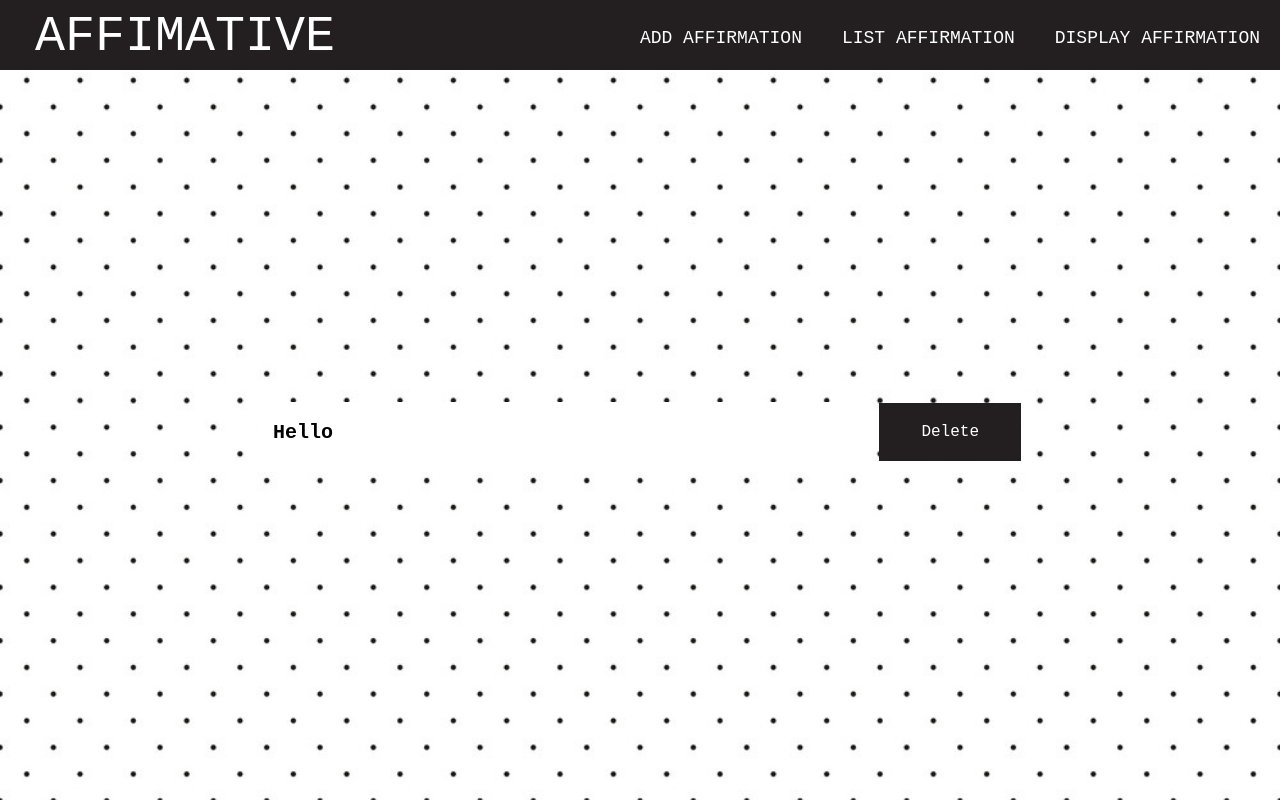
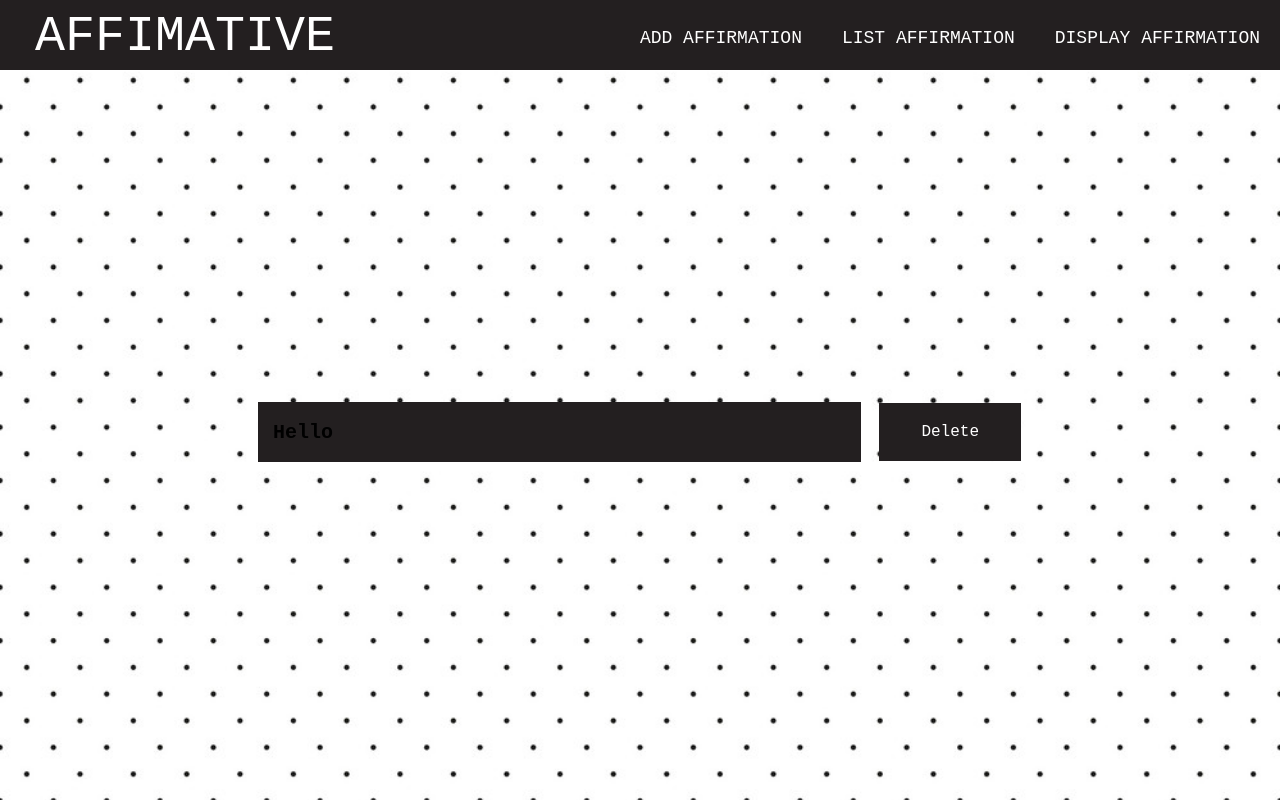
Before and after one commit to usaiyed27/affirmative, a React (Create React App) app: page / in a window 1280 px wide. Both pictures are taken after a click on the element "LIST AFFIRMATION". Built offline with nearby package versions, Linux system fonts and the light colour scheme.

Commit message:
working on bg color

```diff
--- a/src/components/AddAffirmation/AddAffirmation.js
+++ b/src/components/AddAffirmation/AddAffirmation.js
@@ -1,13 +1,13 @@
 import React from 'react';
 import './AddAffirmation.css'
 
-function AddAffirmation({onInputChange,onInputSubmit,input, changeColor}){
+function AddAffirmation({onInputChange,onInputSubmit,input}){
 	return(
 	<div className = "container affirmation">
 		<input type='text' placeholder= 'Add Your Affirmation' onChange = {onInputChange}/>
 		<button
 		type='submit'
-		onClick = {() => {onInputSubmit(input); changeColor();}}>
+		onClick = {() => {onInputSubmit(input);}}>
 		Add Affirmation
 		</button>
 	</div>
--- a/src/components/ListAffirmation/ListAffirmation.js
+++ b/src/components/ListAffirmation/ListAffirmation.js
@@ -1,10 +1,10 @@
 import React from 'react';
 import './ListAffirmation.css'
 
-function ListAffirmation({listAffirm, onClickDelete, bgColor}){
+function ListAffirmation({listAffirm, onClickDelete, bgColor, changeColor}){
 	const rows = listAffirm.map((row, index) => {
 		return(
-		 <tr key = {index}>
+		 <tr key = {index} onLoad = {() => changeColor}>
 			<td id="text"  style = {{'backgroundColor': bgColor}}>{row}</td>
 			<td>
 				<button onClick = {() => onClickDelete(index)}>
--- a/src/containers/App.js
+++ b/src/containers/App.js
@@ -18,7 +18,7 @@ class App extends Component {
 			],
 			displayAffirm: '',
 			route: 'home',
-			bgColor: ''
+			bgColor: '#231F20'
 		}
 	}
 
@@ -59,16 +59,22 @@ class App extends Component {
 	}
 
 	changeColor = () => {
-		let index = 0;
+		let currentValue = this.state.bgColor;
+		let bgColor, index;
+		console.log(currentValue)
 
 		this.setState(state => {
-			const bgColorsArray = ['#231F20', '#BB4430'];
-			const bgColor = bgColorsArray[index];
-			console.log(bgColor)
-			index = (index + 1)%(bgColorsArray.length);
-			return{
+			const bgColorsArray = ['#231F20', '#BB4430', '#5236D2'];
+			if(bgColor !== currentValue){
+				index = bgColorsArray.indexOf(currentValue) + 1;
+				bgColor = bgColorsArray[index]
+			}
+			//const bgColor = bgColorsArray[index];
+			// console.log(bgColor)
+			// index = (index + 1)%(bgColorsArray.length);
+			 return{
 				bgColor
-			}
+		     }
 		})
 	}
 
@@ -106,6 +112,7 @@ class App extends Component {
 			      onClickDelete = {this.onClickDelete}
 			      bgColor = {bgColor}
 			      listAffirm = {listAffirm}
+			      changeColor = {this.changeColor}
 			      />
 			      :<DisplayAffirmation
 			       onRouteChange = {this.onRouteChange}
```
